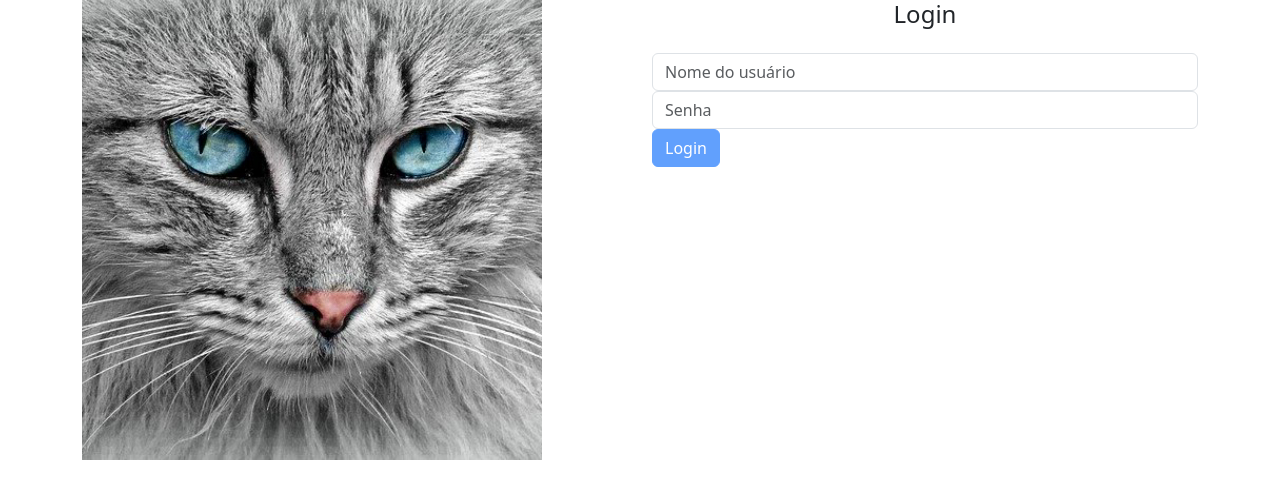
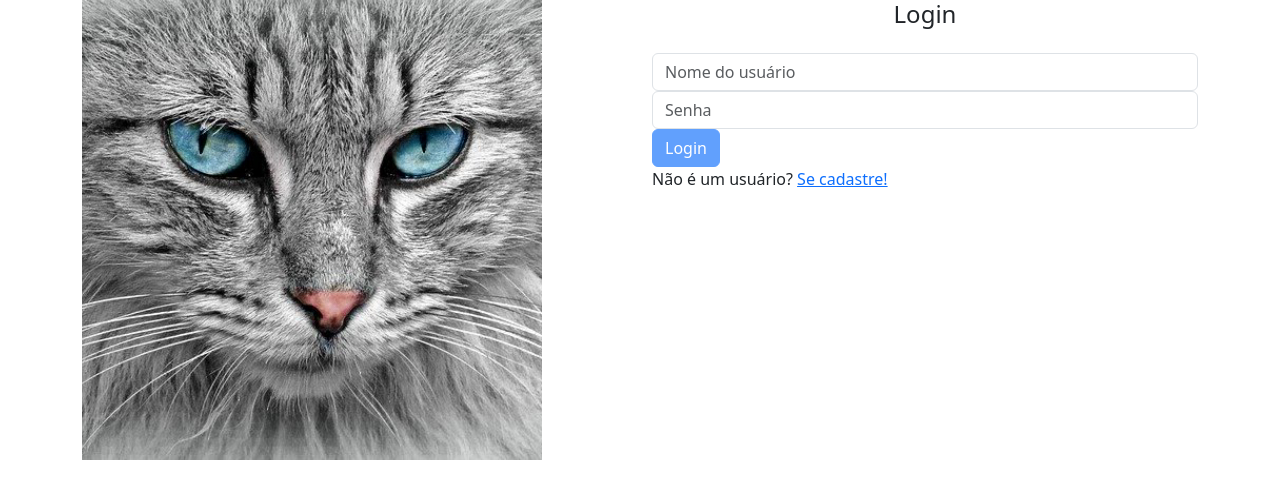
Before and after one commit to sbm-balmeida/padawan-angular-02, an Angular app in the folder gatitobook/: page /home in a window 1280 px wide. Shown: the top 498 px of the page. Built offline with nearby package versions, Linux system fonts and the light colour scheme.

Commit message:
RouterLink

```diff
--- a/gatitobook/src/app/home/login/login.component.html
+++ b/gatitobook/src/app/home/login/login.component.html
@@ -39,3 +39,5 @@
   [disabled]="loginForm.invalid"
   >Login</button>
 </form>
+
+<p>Não é um usuário? <a [routerLink]="['novousuario']">Se cadastre!</a></p>
--- a/gatitobook/src/app/home/novo-usuario/novo-usuario.component.html
+++ b/gatitobook/src/app/home/novo-usuario/novo-usuario.component.html
@@ -21,3 +21,5 @@
   <button class="btn btn-primary btn-block">Cadastro</button>
 
 </form>
+
+<p>Já é um usuário? <a [routerLink]="['']">Faça login</a></p>
```
